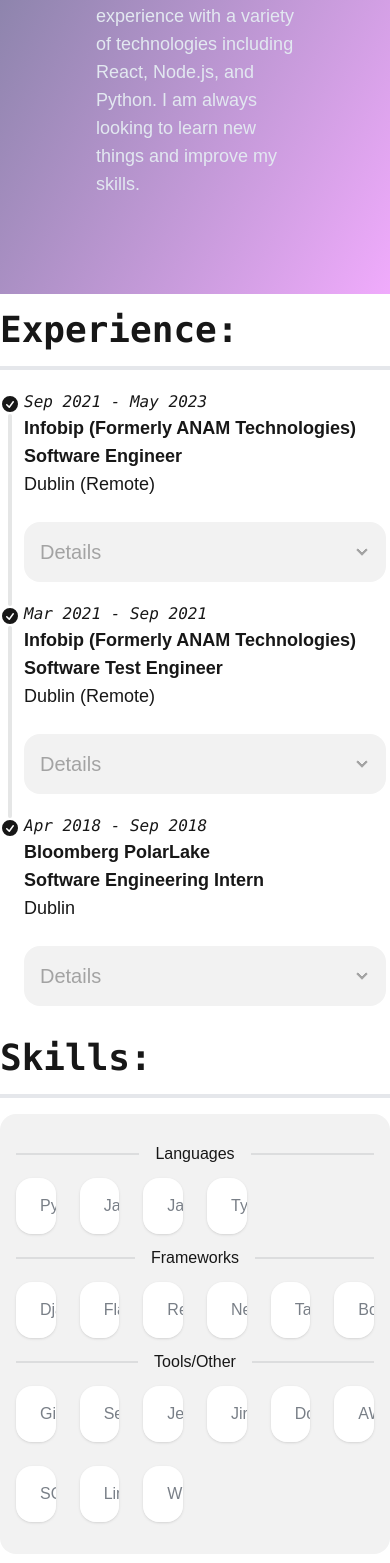
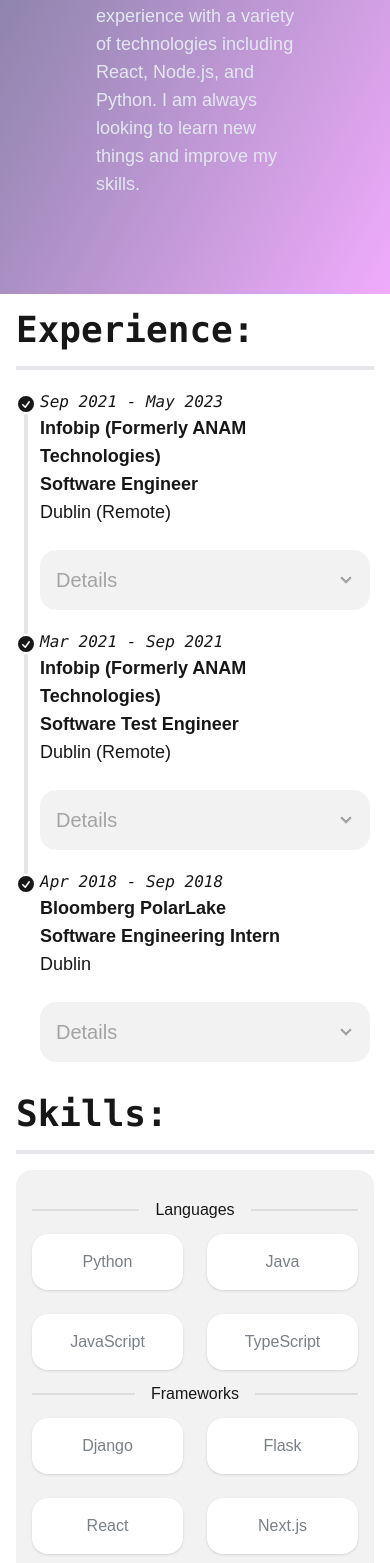
Before and after one commit to lynchdean/portfolio, a Next.js app: page /portfolio/ in a window 390 px wide. Shown: the part 434-1997 px from the top of the page. Built offline with nearby package versions, Linux system fonts and the light colour scheme.

Commit message:
fix for mobile view

```diff
--- a/src/app/components/skill-grid.tsx
+++ b/src/app/components/skill-grid.tsx
@@ -3,11 +3,11 @@
     skills: string[];
 }
 
-export function SkillGrid({ title, skills }: SkillGridProps) {
+export function SkillGrid({title, skills}: SkillGridProps) {
     return (
         <div>
             <div className="divider ">{title}</div>
-            <div className="grid grid-cols-6 gap-6">
+            <div className="grid grid-cols-2 md:grid-cols-4 lg:grid-cols-6 gap-6">
                 {skills.map((skill) => (
                     <div key={skill} className="stats shadow">
                         <div className="stat">
--- a/src/app/page.tsx
+++ b/src/app/page.tsx
@@ -3,9 +3,9 @@
 import {SectionHeading} from "@/app/components/section-heading";
 import {TimelineEntry} from "@/app/components/timeline-entry";
 
-import { experience } from "@/../data/experience.js";
-import { skills } from "@/../data/skills.js";
-import { projects } from "@/../data/projects.js";
+import {experience} from "@/../data/experience.js";
+import {skills} from "@/../data/skills.js";
+import {projects} from "@/../data/projects.js";
 
 export default function Home() {
     return (
@@ -23,7 +23,7 @@
                 </div>
             </div>
 
-          <div className="container mx-auto">
+            <div className="container px-4 mx-auto">
                 <SectionHeading heading="Experience:"/>
                 <ul className="timeline timeline-snap-icon max-md:timeline-compact timeline-vertical">
                     {experience.map((entry, index) => (
@@ -41,7 +41,7 @@
                 </ul>
             </div>
 
-          <div className="container mx-auto pb-8 bg-ne">
+            <div className="container px-4 mx-auto pb-8 bg-ne">
                 <SectionHeading heading="Skills:"/>
                 <div className="rounded-2xl bg-base-200 p-4 pb-8">
                     {skills.map((section, index) => (
@@ -50,7 +50,7 @@
                 </div>
             </div>
 
-          <div className="container mx-auto pb-8">
+            <div className="container px-4 mx-auto pb-8">
                 <SectionHeading heading="Projects:"/>
                 <div className="grid grid-cols-1 md:grid-cols-2 gap-6">
                     {projects.map((project, index) => (
```
Also changed, not shown: src/app/components/timeline-entry.tsx (+10 -27 lines). Lines whose indentation alone changed are shown as unchanged.
